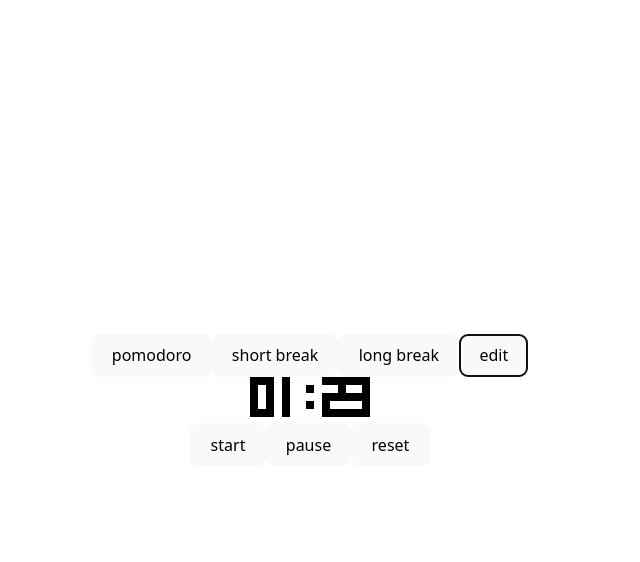
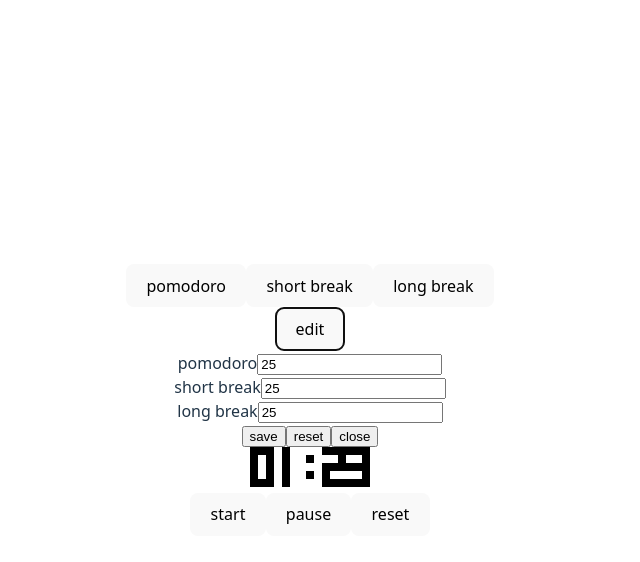
Before and after one commit to sonjali4/pomodoro-chrome-extension, a React (Vite) app: page / in a window 1280 px wide. Both pictures are taken after a click on the button "edit". Shown: the top 562 px of the page, without its empty margins (330-970 px from the left). Built offline with nearby package versions, Linux system fonts and the light colour scheme.

Commit message:
added edit form

```diff
--- /dev/null
+++ b/src/components/TimeEditButton.jsx
@@ -0,0 +1,22 @@
+import { useState } from "react";
+
+import { TimerButton } from './TimerButton';
+import { TimeEditForm } from "./TimeEditForm";
+
+function TimeEditButton() {
+    const [isVisible, setIsVisible] = useState(false);
+
+    const toggleVisibility = () => {
+        setIsVisible(prev => !prev);
+    };
+
+    return (
+        <div>
+            <TimerButton buttonText="edit" onClick={toggleVisibility} />
+
+            {isVisible && <TimeEditForm onClose={toggleVisibility} />}
+        </div>
+    );
+}
+
+export { TimeEditButton }
--- /dev/null
+++ b/src/components/TimeEditForm.jsx
@@ -0,0 +1,25 @@
+function TimeEditForm({ onClose }) {
+    return (
+        <div id="timer-edit-container">
+            <form id="timer-edit-form">
+                <label htmlFor="pomodoro-time">pomodoro</label>
+                <input type="number" name="pomodoro" value="25" />
+                <br />
+
+                <label htmlFor="short-break-time">short break</label>
+                <input type="number" name="short-break-time" value="25" />
+                <br />
+
+                <label htmlFor="long-break-time">long break</label>
+                <input type="number" name="long-break-time" value="25" />
+                <br />
+
+                <input type="submit" value="save" />
+                <input type="reset" value="reset" />
+                <input type="button" id="edit-close-btn" value="close" onClick={onClose} />
+            </form>
+        </div>
+    );
+}
+
+export { TimeEditForm }
--- a/src/components/TimerButton.jsx
+++ b/src/components/TimerButton.jsx
@@ -1,6 +1,6 @@
-function TimerButton({ buttonText, className }) {
+function TimerButton({ buttonText, className, onClick }) {
     return (
-        <button className={className}>
+        <button className={className} onClick={onClick}>
             {buttonText}
         </button>
     );
--- a/src/components/TimerModeButtons.jsx
+++ b/src/components/TimerModeButtons.jsx
@@ -1,4 +1,5 @@
 import { TimerButton } from './TimerButton';
+import { TimeEditButton } from './TimeEditButton';
 
 function TimerModeButtons() {
     return (
@@ -6,7 +7,8 @@ function TimerModeButtons() {
             <TimerButton buttonText="pomodoro" className="timer-btn" />
             <TimerButton buttonText="short break" className="timer-btn" />
             <TimerButton buttonText="long break" className="timer-btn" />
-            <TimerButton buttonText="edit" className="timer-btn" />
+
+            <TimeEditButton />
         </div>
     );
 }
```
